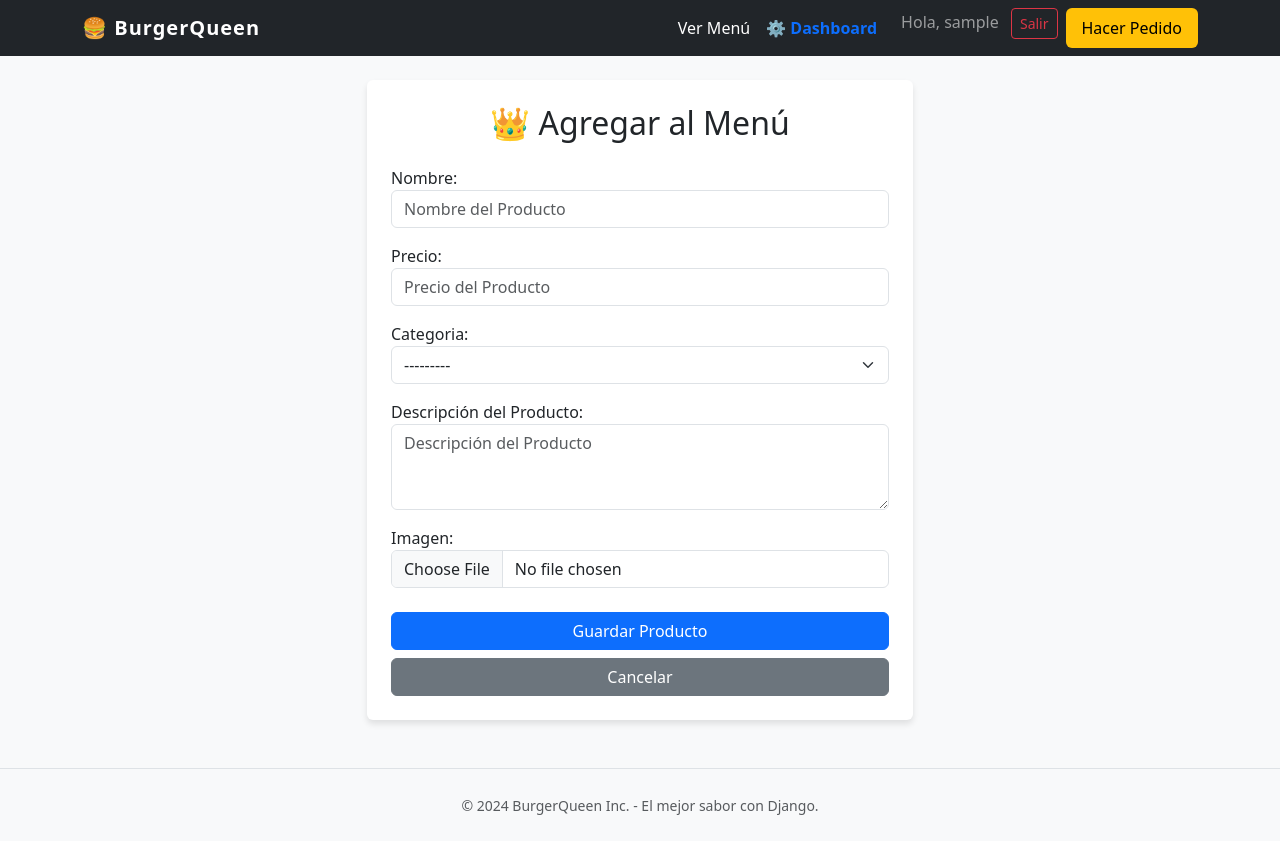
After one commit to jdelaguila-dev/python-backend-dev, a Django app: page /menu/producto/nuevo/ in a window 1280 px wide. The commit adds this page. Run offline with Django 5.2, Linux system fonts and the light colour scheme; the visitor is signed in with stand-in values (Sample User, id 1); data that the repository does not hold is empty.

Commit message:
sessionn-3

```diff
--- a/core/urls.py
+++ b/core/urls.py
@@ -14,11 +14,37 @@ Including another URLconf
     1. Import the include() function: from django.urls import include, path
     2. Add a URL to urlpatterns:  path('blog/', include('blog.urls'))
 """
+
 from django.contrib import admin
 from django.urls import path, include
+from django.conf import settings  # Importamos settings para manejar archivos media
+from django.conf.urls.static import (
+    static,
+)  # Importamos static para manejar archivos media
+
+# 1. Imports de DRF
+from rest_framework.routers import DefaultRouter
+
+# Importamos el ViewSet desde la app
+from pedidos.views import ProductoViewSet, CategoriaViewSet, PedidoViewSet
+
+# 2. Configuración del Router (Nivel Proyecto)
+router = DefaultRouter()
+router.register(r"productos", ProductoViewSet)
+router.register(r"categorias", CategoriaViewSet)
+router.register(r"pedidos", PedidoViewSet)
 
 urlpatterns = [
-    path('admin/', admin.site.urls),
+    path("admin/", admin.site.urls),
+    # Esto habilita /accounts/login/, /accounts/logout/, etc.
+    path("accounts/", include("django.contrib.auth.urls")),
+    # RUTA WEB (MVT) - Todo lo visual entra por /menu/
     # Delegamos todo lo que empiece con "menu/" a nuestra app de pedidos
-    path('menu/', include('pedidos.urls')),
+    path("menu/", include("pedidos.urls")),
+    # RUTA API (DRF) - Todo lo de la API entra por /api/
+    path("api/", include(router.urls)),
 ]
+
+# Configuración para servir archivos media en desarrollo
+if settings.DEBUG:
+    urlpatterns += static(settings.MEDIA_URL, document_root=settings.MEDIA_ROOT)
--- a/pedidos/forms.py
+++ b/pedidos/forms.py
@@ -1,13 +1,46 @@
 from django import forms
-from .models import Pedido
+from .models import Pedido, Producto
+
 
 class PedidoForm(forms.ModelForm):
     class Meta:
         model = Pedido
-        fields = ['producto', 'nombre_cliente', 'direccion']
+        fields = ["producto", "nombre_cliente", "direccion"]
         # Tip Pro: Widgets para que se vea bonito con Bootstrap
         widgets = {
-            'producto': forms.Select(attrs={'class': 'form-select'}),
-            'nombre_cliente': forms.TextInput(attrs={'class': 'form-control', 'placeholder': 'Nombre del Cliente'}),
-            'direccion': forms.Textarea(attrs={'class': 'form-control', 'placeholder': 'Dirección de Entrega', 'rows': 3}),
+            "producto": forms.Select(attrs={"class": "form-select"}),
+            "nombre_cliente": forms.TextInput(
+                attrs={"class": "form-control", "placeholder": "Nombre del Cliente"}
+            ),
+            "direccion": forms.Textarea(
+                attrs={
+                    "class": "form-control",
+                    "placeholder": "Dirección de Entrega",
+                    "rows": 3,
+                }
+            ),
         }
+
+
+class ProductoForm(forms.ModelForm):
+    class Meta:
+        model = Producto
+        fields = ["nombre", "precio", "categoria", "descripcion", "imagen"]
+        widgets = {
+            "nombre": forms.TextInput(
+                attrs={"class": "form-control", "placeholder": "Nombre del Producto"}
+            ),
+            "precio": forms.NumberInput(
+                attrs={"class": "form-control", "placeholder": "Precio del Producto"}
+            ),
+            "categoria": forms.Select(attrs={"class": "form-select"}),
+            "descripcion": forms.Textarea(
+                attrs={
+                    "class": "form-control",
+                    "placeholder": "Descripción del Producto",
+                    "rows": 3,
+                }
+            ),
+            # El input de archivo también se puede estilizar
+            "imagen": forms.FileInput(attrs={"class": "form-control"}),
+        }
--- a/pedidos/models.py
+++ b/pedidos/models.py
@@ -2,10 +2,15 @@ from django.db import models
 
 # Create your models here.
 
+
 # 1. Crear el modelo Categoria
 class Categoria(models.Model):
-    nombre = models.CharField(max_length=100, unique=True, verbose_name="Nombre de la Categoría")
-    descripcion = models.TextField(blank=True, null=True, verbose_name="Descripción de la Categoría")
+    nombre = models.CharField(
+        max_length=100, unique=True, verbose_name="Nombre de la Categoría"
+    )
+    descripcion = models.TextField(
+        blank=True, null=True, verbose_name="Descripción de la Categoría"
+    )
 
     # MÉTODOS MÁGICOS: __str__
     # Sin esto, Django nos mostrará "Categoria object (1)".
@@ -13,17 +18,23 @@ class Categoria(models.Model):
     def __str__(self):
         return self.nombre
 
+
 # 2. Crear el modelo Producto
 class Producto(models.Model):
     nombre = models.CharField(max_length=100)
-    descripcion = models.TextField(blank=True, null=True, verbose_name="Descripción del Producto")
+    descripcion = models.TextField(
+        blank=True, null=True, verbose_name="Descripción del Producto"
+    )
     precio = models.DecimalField(max_digits=6, decimal_places=2)
     # ForeignKey: Conecta Producto con Categoria.
     # on_delete=models.CASCADE: "Si elimino la categoría 'Bebidas', elimina todas las cocacolas".
     categoria = models.ForeignKey(Categoria, on_delete=models.CASCADE)
+    imagen = models.ImageField(upload_to="productos/", blank=True, null=True)
 
+    # MÉTODOS MÁGICOS: __str__
     def __str__(self):
         return f"{self.nombre} - (${self.precio}) - ({self.categoria.nombre})"
+
 
 # 3. Crear el modelo Pedido
 class Pedido(models.Model):
@@ -31,7 +42,9 @@ class Pedido(models.Model):
     producto = models.ForeignKey(Producto, on_delete=models.CASCADE)
     nombre_cliente = models.CharField(max_length=100, verbose_name="Nombre del Cliente")
     direccion = models.TextField()
-    fecha_registro = models.DateTimeField(auto_now_add=True) # Fecha y hora de creación automática.
+    fecha_registro = models.DateTimeField(
+        auto_now_add=True
+    )  # Fecha y hora de creación automática.
 
     def __str__(self):
         return f"Pedido de {self.nombre_cliente} - {self.producto.nombre}"
--- a/pedidos/templates/base.html
+++ b/pedidos/templates/base.html
@@ -44,6 +44,25 @@
             <li class="nav-item">
               <a class="nav-link active" href="{% url 'menu' %}">Ver Menú</a>
             </li>
+
+            {% if user.is_authenticated %}
+            <li class="nav-item">
+                <a class="nav-link fw-bold text-primary" href="{% url 'dashboard' %}">⚙️ Dashboard</a>
+            </li>
+            <li class="nav-item ms-3">
+                <span class="navbar-text me-2">Hola, {{ user.username }}</span>
+                <form action="{% url 'logout' %}" method="post" class="d-inline">
+                    {% csrf_token %}
+                    <button type="submit" class="btn btn-sm btn-outline-danger">Salir</button>
+                </form>
+            </li>
+          {% else %}
+            <li class="nav-item">
+                <a class="nav-link" href="{% url 'login' %}">Soy el Dueño</a>
+            </li>
+          {% endif %}
+
+
             <li class="nav-item">
               <a
                 class="nav-link"
--- /dev/null
+++ b/pedidos/templates/crear_producto.html
@@ -0,0 +1,27 @@
+{% extends 'base.html' %}
+
+{% block title %}Nuevo Producto{% endblock title %}
+
+{% block content %}
+
+<div class="row justify-content-center">
+  <div class="col-md-6">
+    <div class="card p-4">
+      <h2 class="text-center mb-4">👑 Agregar al Menú</h2>
+
+      <form method="POST" enctype="multipart/form-data">
+        {% csrf_token %} {{ form.as_p }}
+
+        <div class="d-grid gap-2 mt-4">
+          <button type="submit" class="btn btn-primary">
+            Guardar Producto
+          </button>
+          <a href="{% url 'menu' %}" class="btn btn-secondary">Cancelar</a>
+        </div>
+      </form>
+    </div>
+  </div>
+</div>
+
+
+{% endblock %}
--- a/pedidos/urls.py
+++ b/pedidos/urls.py
@@ -1,9 +1,22 @@
 from django.urls import path
-from .views import menu_view, realizar_pedido_view, detalle_producto_view
+from .views import (
+    crear_producto,
+    dashboard,
+    menu_view,
+    realizar_pedido_view,
+    detalle_producto_view,
+)
+
 
 urlpatterns = [
     # Ruta vacía '' significa: www.burgerqueen.com/pedidos/
-    path('', menu_view, name='menu'),
-    path('pedido/', realizar_pedido_view, name='crear_pedido'), # www.burgerqueen.com/menu/pedido/
-    path('producto/<int:pk>/', detalle_producto_view, name='detalle_producto'), # www.burgerqueen.com/pedidos/producto/1/
+    path("", menu_view, name="menu"),
+    # www.burgerqueen.com/menu/pedido/
+    path("pedido/", realizar_pedido_view, name="crear_pedido"),
+    # www.burgerqueen.com/pedidos/producto/1/
+    path("producto/<int:pk>/", detalle_producto_view, name="detalle_producto"),
+    # www.burgerqueen.com/pedidos/producto/nuevo/
+    path("producto/nuevo/", crear_producto, name="crear_producto"),
+    # www.burgerqueen.com/pedidos/dashboard/
+    path("dashboard/", dashboard, name="dashboard"),
 ]
--- a/pedidos/views.py
+++ b/pedidos/views.py
@@ -1,8 +1,14 @@
 from django.shortcuts import render, redirect, get_object_or_404
 from django.contrib import messages
 
-from .forms import PedidoForm
-from .models import Producto
+from .forms import PedidoForm, ProductoForm
+from .models import Producto, Categoria, Pedido
+from rest_framework import viewsets
+from .serializers import ProductoSerializer, CategoriaSerializer, PedidoSerializer
+
+# Decorador para proteger vistas que requieren login
+from django.contrib.auth.decorators import login_required
+
 
 def menu_view(request):
     # Consultar a la Base de Datos (ORM)
@@ -11,15 +17,13 @@ def menu_view(request):
 
     # Renderizar la plantilla HTML
     # Es el "carrito" donde enviamos los datos al HTML
-    context = {
-        'productos': productos
-    }
+    context = {"productos": productos}
     # Renderizar (Pintar) la plantilla
-    return render(request, 'menu.html', context)
+    return render(request, "menu.html", context)
 
 
 def realizar_pedido_view(request):
-    if request.method == 'POST':
+    if request.method == "POST":
         # 1. El usuario envio datos
         form = PedidoForm(request.POST)
 
@@ -30,25 +34,67 @@ def realizar_pedido_view(request):
             # 3. Feedback al usuario (Gracias por su pedido)
             messages.success(
                 request,
-                '¡Gracias por su pedido! Tu pedido ha sido recibido correctamente.'
+                "¡Gracias por su pedido! Tu pedido ha sido recibido correctamente.",
             )
 
             # 4. Redirigir al menú
-            return redirect('menu')
+            return redirect("menu")
     else:
         # 1. El usuario quiere ver el formulario (GET)
         form = PedidoForm()
 
-    return render(request, 'crear_pedido.html', {'form': form})
+    return render(request, "crear_pedido.html", {"form": form})
+
 
 def detalle_producto_view(request, pk):
     # Si el producto no existe, devolver un error 404
     producto = get_object_or_404(Producto, pk=pk)
 
     # Creamos el contexto para enviar a la plantilla
-    context = {
-        'producto': producto
-    }
+    context = {"producto": producto}
 
     # Renderizamos la plantilla con el contexto
-    return render(request, 'detalle_producto.html', context)
+    return render(request, "detalle_producto.html", context)
+
+
+# @login_required  # <--- Ahora nadie anónimo puede crear productos
+@login_required
+def crear_producto(request):
+    if request.method == "POST":
+        # request.POST trae el texto.
+        # request.FILES trae las imágenes.
+        # Si olvidan request.FILES, la foto nunca se guardará.
+        form = ProductoForm(request.POST, request.FILES)
+
+        if form.is_valid():
+            form.save()
+            messages.success(request, "Producto creado exitosamente.")
+            return redirect("menu")
+    else:
+        form = ProductoForm()
+
+    return render(request, "crear_producto.html", {"form": form})
+
+
+# @login_required  # <--- Ahora nadie anónimo puede ver el dashboard
+@login_required  # <--- EL GUARDIÁN: Si no estás logueado, te manda al login.
+def dashboard(request):
+    productos = Producto.objects.all()
+    return render(request, "dashboard.html", {"productos": productos})
+
+
+# ViewSet: ¡Hace la magia completa!
+# Crea automáticamente la lógica para: Listar, Crear, Ver Detalle, Actualizar y Borrar.
+class ProductoViewSet(viewsets.ModelViewSet):
+    queryset = Producto.objects.all()
+    serializer_class = ProductoSerializer
+
+
+class CategoriaViewSet(viewsets.ModelViewSet):
+    queryset = Categoria.objects.all()
+    serializer_class = CategoriaSerializer
+
+
+class PedidoViewSet(viewsets.ModelViewSet):
+    queryset = Pedido.objects.all()
+    serializer_class = PedidoSerializer
```
Also changed, not shown: core/settings.py (+46 -36 lines), pedidos/serializers.py (added, +21 -0 lines), pedidos/templates/dashboard.html (added, +47 -0 lines), pedidos/templates/menu.html (+12 -0 lines), pedidos/templates/registration/login.html (added, +30 -0 lines), pedidos/migrations/0003_producto_imagen.py (added).
